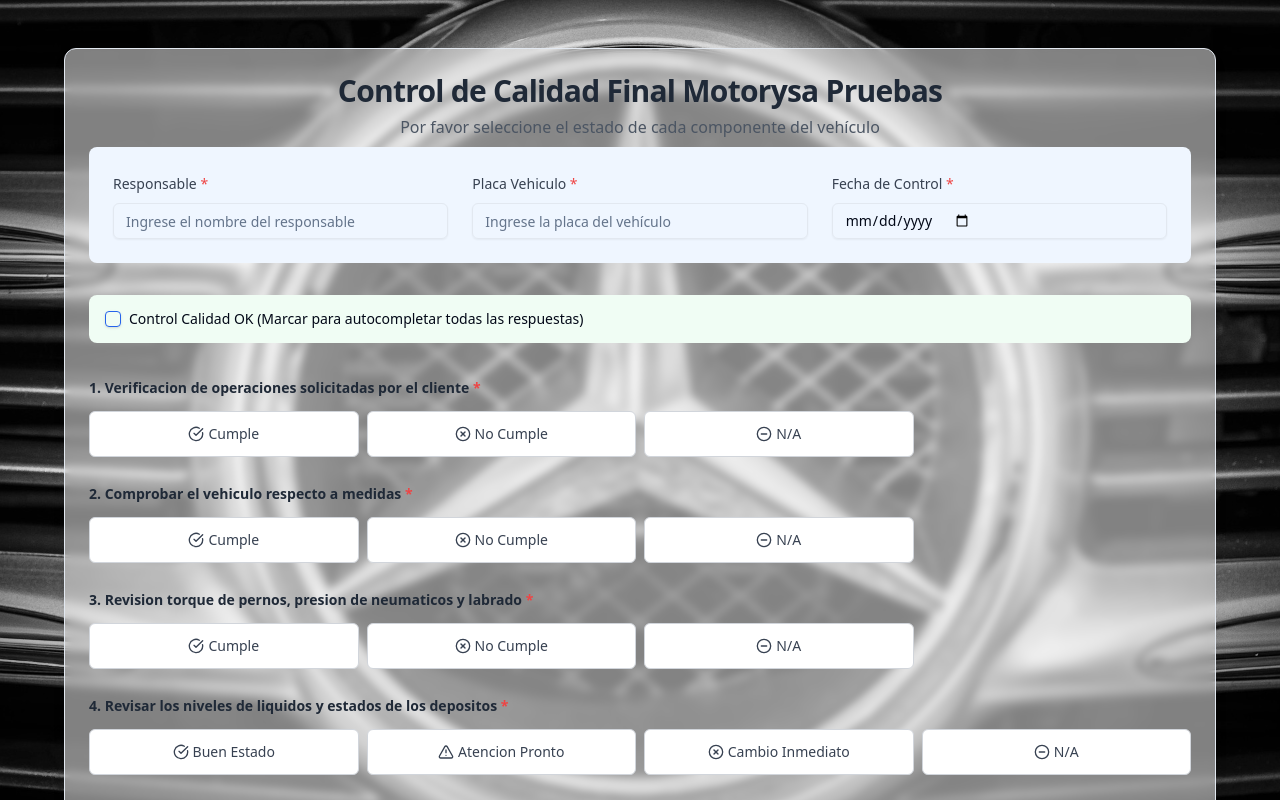
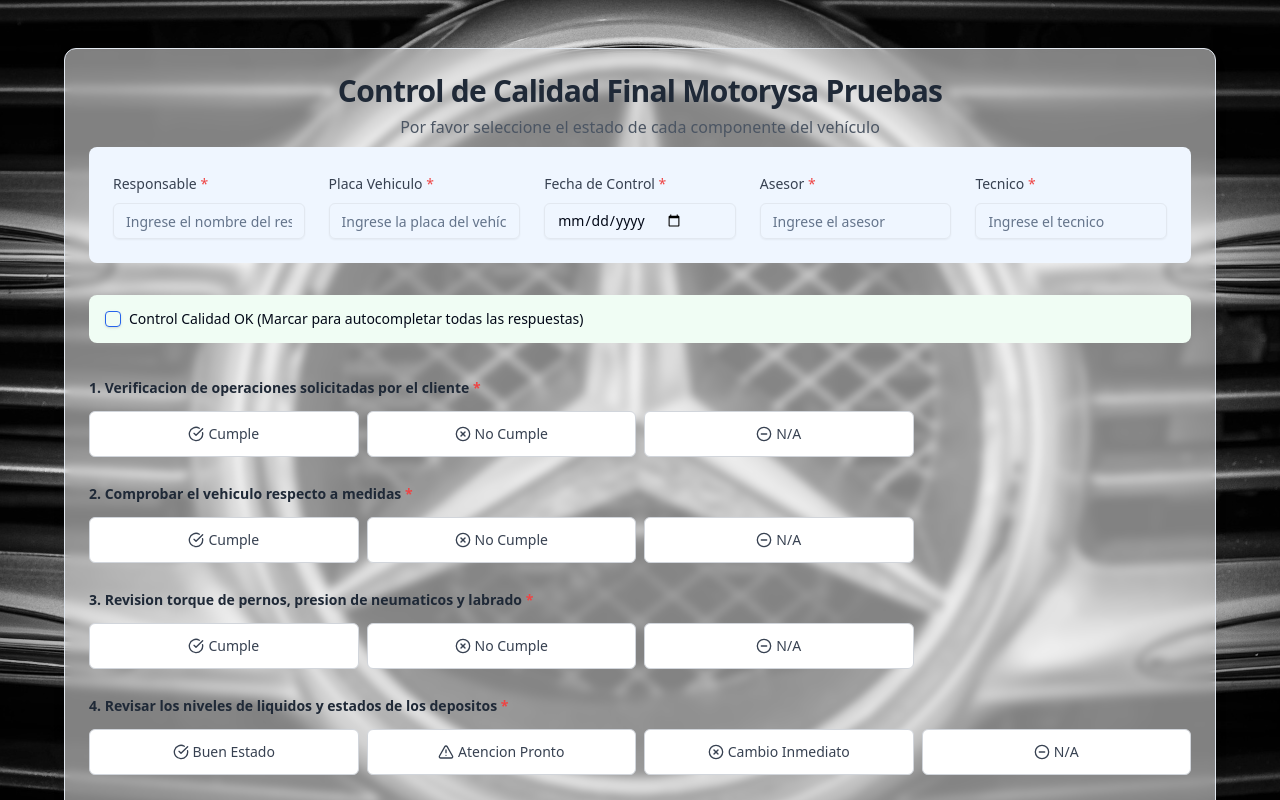
Before and after one commit to MoisesArias/formulario-inspeccion-calidad-final, a React (Vite) app: page / in a window 1280 px wide. Shown: the top 800 px of the page. Built offline with nearby package versions, Linux system fonts and the light colour scheme.

Commit message:
se adicionan campos Asesor y Tecnico, se adiciona logica

```diff
--- a/src/App.tsx
+++ b/src/App.tsx
@@ -76,12 +76,18 @@
   const [isSubmitting, setIsSubmitting] = useState(false);
   const [submitError, setSubmitError] = useState("");
   const [submitSuccess, setSubmitSuccess] = useState(false);
+  const [advisor, setAdvisor] = useState("");
+  const [technician, setTechnician] = useState("");
+  const [advisorError, setAdvisorError] = useState(false);
+  const [technicianError, setTechnicianError] = useState(false);
 
   // Refs for scrolling to errors
   const responsibleRef = useRef<HTMLDivElement | null>(null);
   const plateRef = useRef<HTMLDivElement | null>(null);
   const dateRef = useRef<HTMLDivElement | null>(null);
   const questionRefs = useRef<(HTMLDivElement | null)[]>([]);
+  const advisorRef = useRef<HTMLDivElement | null>(null);
+  const technicianRef = useRef<HTMLDivElement | null>(null);
 
   // Auto-complete form when Quality Control OK is checked
   useEffect(() => {
@@ -198,6 +204,24 @@
       setDateError(false);
     }
 
+    // Validate advisor
+    if (!advisor.trim()) {
+      setAdvisorError(true);
+      if (!firstErrorRef) firstErrorRef = advisorRef;
+      isValid = false;
+    } else {
+      setAdvisorError(false);
+    }
+
+    // Validate technician
+    if (!technician.trim()) {
+      setTechnicianError(true);
+      if (!firstErrorRef) firstErrorRef = technicianRef;
+      isValid = false;
+    } else {
+      setTechnicianError(false);
+    }
+
     // Only validate questions if Quality Control OK is not checked
     if (!qualityControlOK) {
       questions.forEach((question, index) => {
@@ -251,10 +275,12 @@
     try {
       // Prepare data for submission
       const submissionData: any = {
-        "Formulario": "motorysamorato",
+        "Formulario": "motorysapruebas",
         "Responsable": responsible,
         "Placa Vehiculo": plateNumber,
         "Fecha de Control": controlDate,
+        "Asesor": advisor,
+        "Tecnico": technician,
       };
 
       // Add questions and answers
@@ -324,6 +350,10 @@
     setIsSubmitted(false);
     setSubmitError("");
     setSubmitSuccess(false);
+    setAdvisor("");
+    setTechnician("");
+    setAdvisorError(false);
+    setTechnicianError(false);
   };
 
   const getButtonClass = (selectedValue: string, optionValue: string, baseColor: string) => {
@@ -393,7 +423,7 @@
           <CardContent>
             <form onSubmit={handleSubmit} className="space-y-8">
               {/* Responsible and Plate Fields */}
-              <div ref={responsibleRef} className="grid grid-cols-1 md:grid-cols-3 gap-6 mb-8 p-6 bg-blue-50 rounded-lg">
+              <div ref={responsibleRef} className="grid grid-cols-1 md:grid-cols-5 gap-6 mb-8 p-6 bg-blue-50 rounded-lg">
                 <div className="space-y-2">
                   <Label htmlFor="responsible" className="text-sm font-medium text-gray-700">
                     Responsable <span className="text-red-500">*</span>
@@ -445,6 +475,44 @@
                   />
                   {dateError && (
                     <p className="text-red-500 text-sm">La fecha de control es requerida</p>
+                  )}
+                </div>
+
+                <div ref={advisorRef} className="space-y-2">
+                  <Label htmlFor="advisor" className="text-sm font-medium text-gray-700">
+                    Asesor <span className="text-red-500">*</span>
+                  </Label>
+                  <Input
+                    id="advisor"
+                    value={advisor}
+                    onChange={(e) => {
+                      setAdvisor(e.target.value);
+                      if (advisorError) setAdvisorError(false);
+                    }}
+                    placeholder="Ingrese el asesor"
+                    className={advisorError ? "border-red-500" : ""}
+                  />
+                  {advisorError && (
+                    <p className="text-red-500 text-sm">El asesor es requerido</p>
+                  )}
+                </div>
+
+                <div ref={technicianRef} className="space-y-2">
+                  <Label htmlFor="technician" className="text-sm font-medium text-gray-700">
+                    Tecnico <span className="text-red-500">*</span>
+                  </Label>
+                  <Input
+                    id="technician"
+                    value={technician}
+                    onChange={(e) => {
+                      setTechnician(e.target.value);
+                      if (technicianError) setTechnicianError(false);
+                    }}
+                    placeholder="Ingrese el tecnico"
+                    className={technicianError ? "border-red-500" : ""}
+                  />
+                  {technicianError && (
+                    <p className="text-red-500 text-sm">El tecnico es requerido</p>
                   )}
                 </div>
               </div>
```
